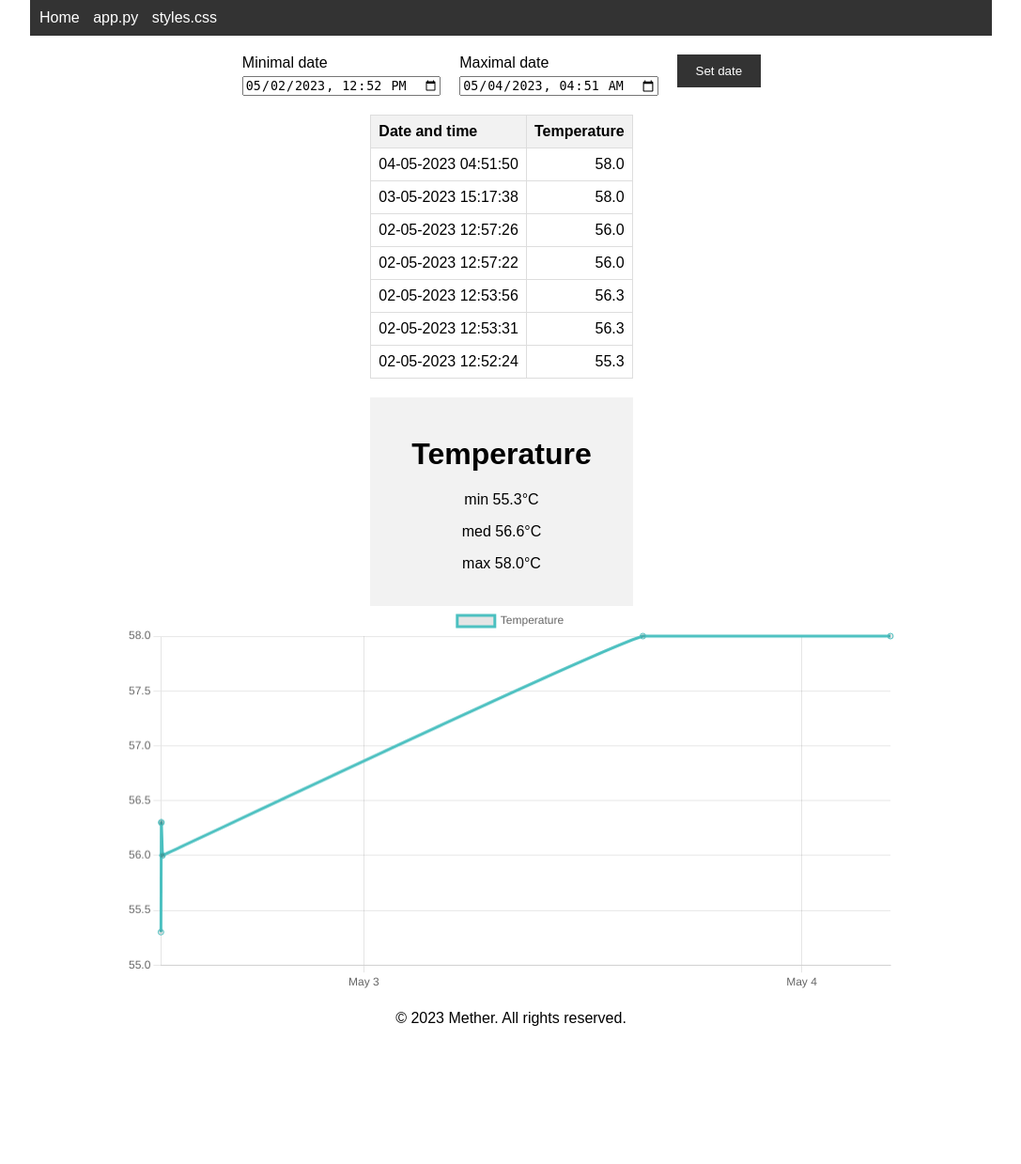
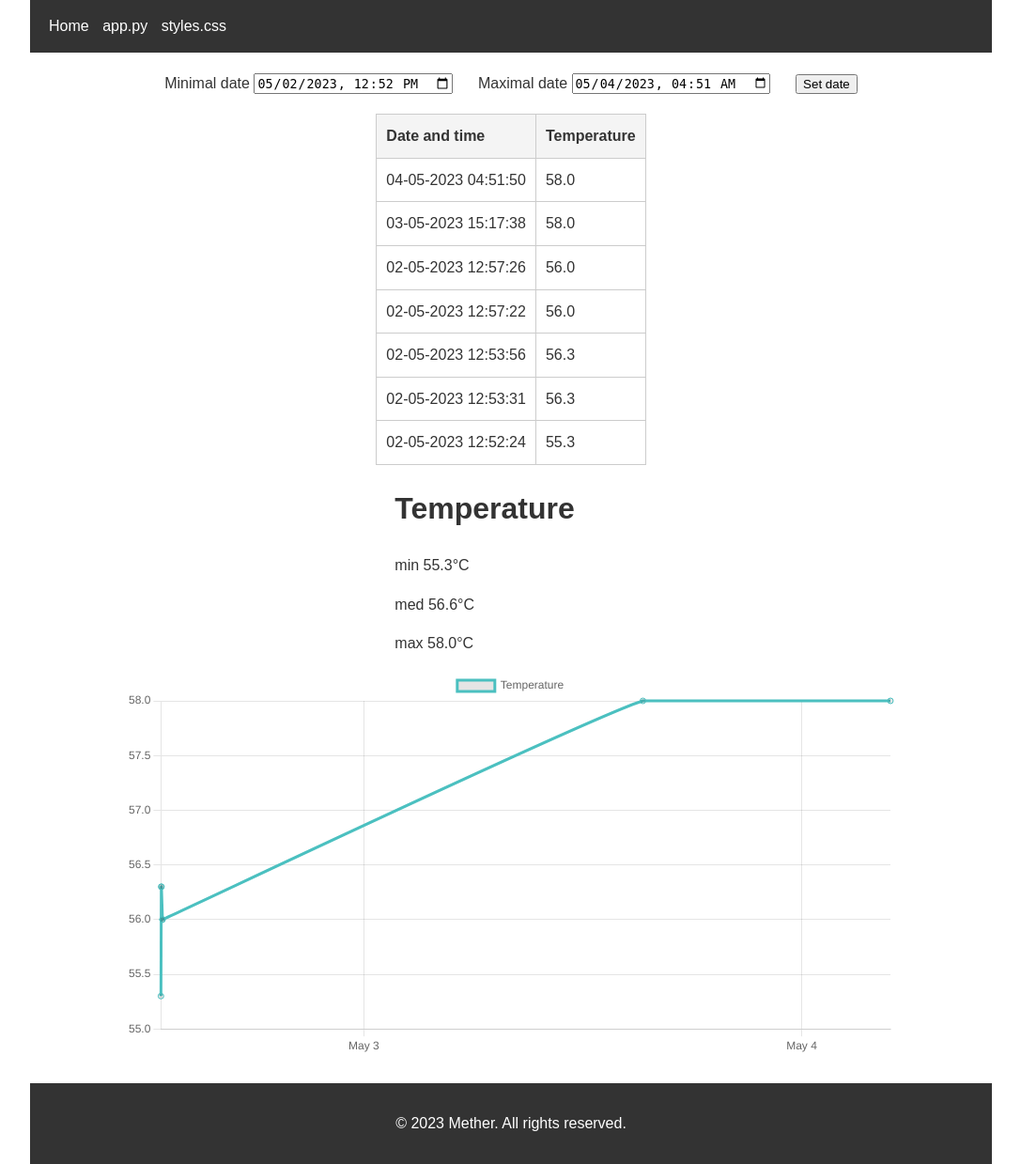
Before and after one commit to Maither/Flask-App, a Flask app: page / in a window 1280 px wide. Shown: the whole page at 94% size, without its empty margins (96-1183 px from the left). Before the commit the page ends 1092 px from the top, so only its background shows below. Run offline with Flask 3, Linux system fonts and the light colour scheme; data comes from the database, SQL or seed files in the repository; both versions use the stored data as it was after the commit.

Commit message:
some style and docstring rewrite

```diff
--- a/app.py
+++ b/app.py
@@ -13,7 +13,7 @@ db = SQLAlchemy(app)
 
 class Temperatures(db.Model):
     """
-    A model representing a temperature measurement with a datetime.
+    Represents a temperature measurement with an associated datetime.
     """
 
     # Define the columns of the Temperature table
@@ -24,7 +24,7 @@ class Temperatures(db.Model):
 
     def commit(self):
        """
-       Add the current Temperature object to the database.
+       Save the current Temperature object to the database.
        """
        db.session.add(self)
        db.session.commit()
@@ -32,16 +32,15 @@ class Temperatures(db.Model):
 
     def purge(self):
         """
-        rm all data from db
+        Delete all rows from the database.
         """
         self.query.delete()
         db.session.commit()
         db.session.close()
 
-    def get_data(self, minmax_date = False):
+    def get_all_temperatures(self, minmax_date = False):
         """
-        Returns all data order by date
-
+        Retrieve all temperature measurements, optionally filtered by date range.
         """
         if not minmax_date:
             return self.query.order_by(Temperatures.date_time.desc()).all()
@@ -50,9 +49,9 @@ class Temperatures(db.Model):
 
             return self.query.filter(Temperatures.date_time >= min_date, Temperatures.date_time <= max_date).order_by(Temperatures.date_time.desc())
 
-    def get_recent_temperature(self, limit=10, minmax_date = False):
+    def get_recent_temperatures(self, limit=10, minmax_date = False):
         """
-        Returns list of tuple (date_time, temperature)
+        Retrieve recent temperature measurements, optionally filtered by date range and limited by count.
 
         """
 
@@ -79,10 +78,10 @@ class Temperatures(db.Model):
 
     def clean_db(self):
         """
-        remove data point if not relevant between two date if there is no variation
+        Remove redundant temperature measurements from the database.
         """
 
-        temperature_data = self.get_data()
+        temperature_data = self.get_all_temperatures()
         temperature_data = temperature_data.copy()
         new_data = []
         last_temperature = None
@@ -106,25 +105,25 @@ class Temperatures(db.Model):
 
     def db_to_array(self, minmax_date = False):
         """
-        return datetime and temperature array between the date provide in the tuple mimax_date if false return a array of all the db
+        Retrieve temperature measurements as arrays of datetimes and temperatures, optionally filtered by date range.
         """
         if not minmax_date :
-            datas = self.get_data()
+            temperatures = self.get_all_temperatures()
 
         else:
-            datas = self.get_data(minmax_date)
+            temperatures = self.get_all_temperatures(minmax_date)
 
         temperature = []
         date_time = []
 
-        for data in datas:
+        for data in temperatures:
             temperature.append(data.temperature)
             date_time.append(data.date_time)
         return date_time, temperature
 
     def build_from_arr(self, data):
         """
-        Helper function that recreate the db from the data array
+        Rebuild the database from an array of datetime and temperature pairs.
         """
         data = data.copy()
 
@@ -136,8 +135,7 @@ class Temperatures(db.Model):
 
     def remove(self, temperature=False, date_time=False):
         """
-        remove data from db
-        for develepement and testing
+        Remove a temperature measurement from the database, specified by temperature or datetime.
         """
         if temperature :
             d, t = self.db_to_array()
@@ -152,9 +150,7 @@ class Temperatures(db.Model):
 
     def minmax(self, minmax_date = False):
         """
-        Returns tuple of the tuple minimum, maximum date and temperature and the medium temperature ((min date, max date), (min temp, max temp, med temp))
-        if the query is empty return ((datetime(2000, 1, 1), datetime(2000, 1, 1)),(0, 0, 0))
-        if you provide a tuple of datetime (min_date, max_date) it return a tuple minimum, maximum date and temperature and the medium temperature ((min date, max date), (min temp, max temp, med temp)) of the query between the two date
+        Calculate the minimum, maximum, and average temperatures, optionally filtered by date range.
 
         """
 
@@ -189,7 +185,7 @@ def add_temperature():
     # Extract the date_time and temperature from the POST data
     data = request.get_json()
     date_time = datetime.fromisoformat(data['date_time'])
-    temperature=round(data['temperature'], 1)
+    temperature = round(data['temperature'], 1)
 
     # Create a new Temperature object and add it to the database
     tmp = Temperatures(date_time=date_time, temperature=temperature)
@@ -234,7 +230,7 @@ def homepage():
             minmax_date = (min_date, max_date)
 
             minmax = dt.minmax(minmax_date)
-            temperatures=dt.get_recent_temperature(minmax_date = minmax_date, limit=False)
+            temperatures=dt.get_recent_temperatures(minmax_date = minmax_date, limit=False)
             data=dt.db_to_array(minmax_date = minmax_date)
 
             return jsonify({'minmax': minmax, 'temperatures':temperatures, 'data':data})
@@ -246,9 +242,7 @@ def homepage():
         minmax = ((min_date, max_date),(minmax[1][0], minmax[1][1], minmax[1][2]))
         #prin = dt.set_period(minmax[0])
 
-        return render_template("index.html", temperatures=dt.get_recent_temperature(limit=False), data=dt.db_to_array(), minmax=minmax)
-
-    #return jsonify({'success': True})
+        return render_template("index.html", temperatures=dt.get_recent_temperatures(limit=False), data=dt.db_to_array(), minmax=minmax)
 
 
  #Thx https://www.pexels.com/photo/photograph-of-a-burning-fire-672636/ for the photo
--- a/static/styles.css
+++ b/static/styles.css
@@ -1,54 +1,65 @@
-/* Set default font family and size */
+/* styles.css */
+
 body {
     font-family: Arial, sans-serif;
-  font-size: 16px;
+    line-height: 1.6;
+    color: #333;
+    margin: 0;
+    padding: 0;
 }
 
-/* Style the navigation bar */
+.container {
+    width: 80%;
+    margin: 0 auto;
+}
+
 nav {
-  background-color: #333;
+    background: #333;
     color: #fff;
-  padding: 10px;
+    padding: 15px;
 }
 
 nav a {
     color: #fff;
     text-decoration: none;
-  margin-right: 10px;
+    padding: 0 5px;
+    transition: background 0.3s;
 }
 
-/* Center the container and set a max-width */
-.container {
-  margin: auto;
-  max-width: 80%;
+nav a:hover {
+    background: #555;
 }
 
-/* Style the date picker */
 .date-picker {
     display: flex;
-  flex-wrap: wrap;
-  justify-content: center;
-  margin-top: 20px;
+    justify-content: space-around;
+    align-items: center;
+    margin: 20px 0;
 }
 
-.date-picker div {
-  margin-right: 20px;
+table {
+    width: 100%;
+    border-collapse: collapse;
+    margin-bottom: 20px;
 }
 
-.date-picker label {
-  display: block;
-  margin-bottom: 5px;
+table, th, td {
+    border: 1px solid #ccc;
 }
 
-.date-picker button {
-  background-color: #333;
-  color: #fff;
-  border: none;
-  padding: 10px 20px;
-  cursor: pointer;
+th, td {
+    padding: 10px;
+    text-align: left;
 }
 
-/* Style the table and minmax section */
+th {
+    background: #f4f4f4;
+}
+
+.my-td {
+    white-space: nowrap;
+}
+
 .tableAndMinmax {
     display: flex;
     flex-wrap: wrap;
@@ -56,39 +67,19 @@ nav a {
     margin-top: 20px;
 }
 
-.tableDiv {
-  margin-right: 20px;
+.minmaxDiv {
+    margin-left: 20px;
 }
 
-.myTable {
-  width: 100%;
-  border-collapse: collapse;
-  margin-bottom: 20px;
+canvas {
+    max-width: 100%;
+    height: auto;
 }
 
-.myTable th,
-.myTable td {
-  border: 1px solid #ddd;
-  padding: 8px;
+footer {
+    background: #333;
+    color: #fff;
+    text-align: center;
+    padding: 30px;
+    margin-top: 30px;
 }
-
-.myTable th {
-  text-align: left;
-  background-color: #f2f2f2;
-}
-
-.my-td {
-  text-align: right;
-}
-
-.minmaxDiv {
-  background-color: #f2f2f2;
-  padding: 20px;
-  text-align: center;
-}
-
-/* Style the footer */
-footer {
-  text-align: center;
-  margin-top: 20px;
-}
```
Also changed, not shown: instance/temperature.db. Lines whose indentation alone changed are shown as unchanged.
